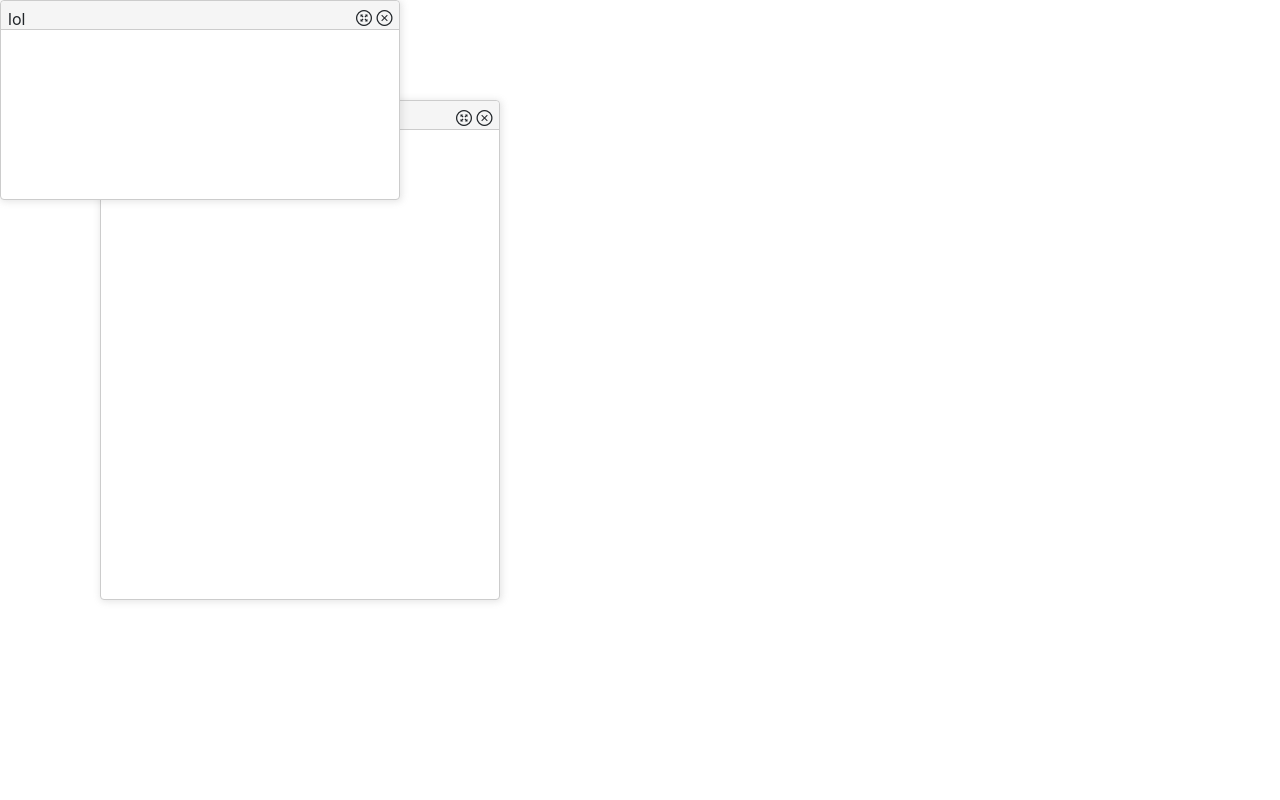
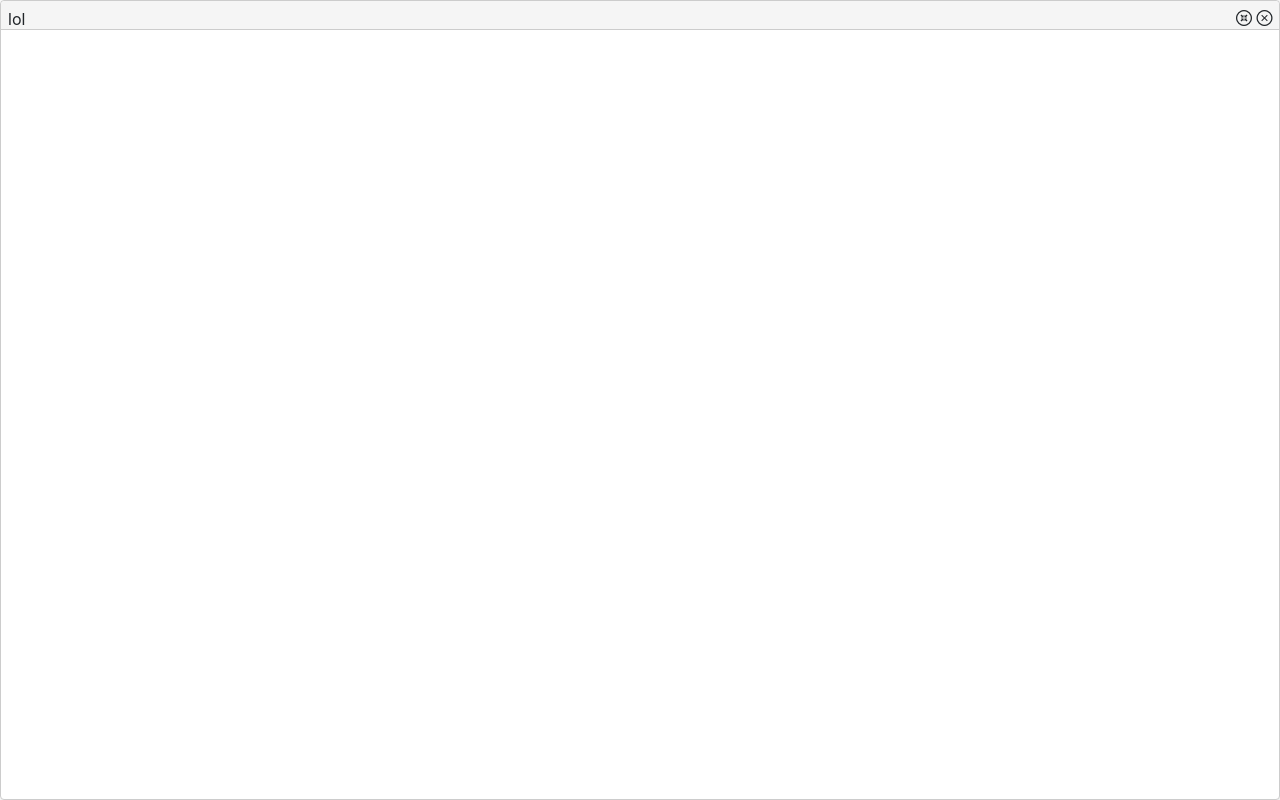
Before and after one commit to acjim/angular-html-window, a website: page demo/index.html in a window 1280 px wide. Both pictures are taken after a click on the button 366 px from the left and 19 px from the top of the page. Drawn offline with nearby package versions, Linux system fonts and the light colour scheme; files that its build step writes are made by us from their sources.

Commit message:
Added maximize functionality

```diff
--- a/src/ngHtmlWindow.css
+++ b/src/ngHtmlWindow.css
@@ -19,7 +19,7 @@
     min-height: 29px;
     padding: .4em 0;
     margin-top: -29px;
-    cursor: move;
+    cursor: default;
     -webkit-touch-callout: none;
     -webkit-user-select: none;
     -khtml-user-select: none;
@@ -121,6 +121,11 @@
 
 
 /***** Fonts *****/
+
+a, a:hover, a:active, a:visited {
+    text-decoration:none;
+}
+
 @font-face {
     font-family: "custom-icon-font";
     src:url("fonts/custom-icon-font.eot");
--- a/src/ngHtmlWindow.html
+++ b/src/ngHtmlWindow.html
@@ -3,7 +3,9 @@
         <span class="ng-window-title">{{title}}</span>
         <div class="ng-window-actions">
             <a role="button">
-                <span class="ng-window-icon ng-window-maximize"></span>
+                <span id="ng-window-maximize"
+                      ng-class="{'ng-window-icon ng-window-maximize': !maximized, 'ng-window-icon ng-window-contract': maximized }">
+                </span>
             </a>
             <a role="button">
                 <span class="ng-window-icon ng-window-close"></span>
--- a/src/ngHtmlWindow.js
+++ b/src/ngHtmlWindow.js
@@ -41,7 +41,8 @@
                     NG_WINDOW_TITLEBAR = ".ng-window-titlebar",
                     NG_WINDOW_CONTENT = ".ng-window-content",
                     NG_WINDOW_RESIZEHANDLES = ".ng-window-resize",
-                    NG_WINDOW_MAXIMIZE = ".ng-window-maximize",
+                    NG_WINDOW_MAXIMIZE = "#ng-window-maximize",
+                    NG_WINDOW_RESTORE = ".ng-window-contract",
                     NG_WINDOW_CLOSE = ".ng-window-close";
 
                 var smoothValue = 3,
@@ -81,9 +82,10 @@
                     // Get references to window elements
                     this.appendTo = this.options.appendTo;
                     this.wndElement = element;
-                    this.titleBar = angular.element(element[0].querySelectorAll(NG_WINDOW_TITLEBAR));
+                    this.titleBar = angular.element(element[0].querySelector(NG_WINDOW_TITLEBAR));
                     this.resizeHandles = angular.element(element[0].querySelectorAll(NG_WINDOW_RESIZEHANDLES));
-                    this.closeButton = angular.element(element[0].querySelectorAll(NG_WINDOW_CLOSE));
+                    this.maximizeButton = angular.element(element[0].querySelector(NG_WINDOW_MAXIMIZE));
+                    this.closeButton = angular.element(element[0].querySelector(NG_WINDOW_CLOSE));
 
                     // Add event listeners
                     this.appendTo.bind('mousemove', this.events.mousemove.bind(this));
@@ -91,12 +93,13 @@
                     this.titleBar.bind('mousedown', this.events.title_mousedown.bind(this));
                     this.closeButton.bind('click', this.events.close.bind(this));
                     this.wndElement.bind('mousedown', this.events.wnd_mousedown.bind(this));
+                    this.maximizeButton.bind('click', this.events.maximize.bind(this));
 
+                    //Add resize listeners
                     for (var i = 0; i < this.resizeHandles.length; i++) {
                         angular.element(this.resizeHandles[i])
                             .bind('mousedown', this.events.resize_handler_mousedown.bind(this));
                     }
-
 
 
                     // Dimensions
@@ -115,6 +118,7 @@
 
                     // Properties
                     this.resizable = this.options.resizable;
+                    this.movable = true;
 
                 };
 
@@ -123,7 +127,6 @@
                     _resizing: null,
                     _moving: null,
                     _restore: null,
-                    self: this,
 
                     events: {
                         wnd_mousedown: function(event) {
@@ -155,10 +158,12 @@
                         },
                         title_mousedown: function(e) {
 
-                            this._moving = this.toLocal({
-                                x: event.pageX,
-                                y: event.pageY
-                            });
+                            if (this.movable) {
+                                this._moving = this.toLocal({
+                                    x: event.pageX,
+                                    y: event.pageY
+                                });
+                            }
 
                             e.preventDefault();
                         },
@@ -238,6 +243,15 @@
                             this._moving && this._stopMove();
                             this._resizing && this._stopResize();
                         },
+                        maximize: function(event) {
+
+                            if(this.active) {
+                                this.maximized = !this.maximized;
+                                $scope.$apply(function() {
+                                    $scope.maximized;
+                                });
+                            }
+                        },
                         close: function(event) {
                             var options = this.options;
 
@@ -291,9 +305,16 @@
                         return parseInt(this.wndElement.css('top'), 10);
                     },
                     set resizable(value) {
-                        this._resizable = !!value;
+
+                        if (value) {
+                            this.resizeHandles.css('display', '');
+                        } else {
+                            //Remove resize listeners
+                            this.resizeHandles.css('display', 'none');
+                        }
+
+                        this._resizable = value;
                     },
-
                     get resizable() {
                         return this._resizable;
                     },
@@ -304,7 +325,7 @@
                         return this.title;
                     },
                     set active(value) {
-                        if(value) {
+                        if(value) { //TODO: remove active from other windows (--> windowManagerService)
                             $scope.$broadcast('ngWindow.active', this);
                             this.wndElement.addClass('active');
                             this.wndElement.removeClass('inactive');
@@ -314,23 +335,90 @@
                             this.wndElement.removeClass('active');
                             this.wndElement.addClass('inactive');
                         }
+
+                        this._active = value
+
                     },
                     get active() {
-                        return this.active;
+                        return this._active;
                     },
                     set z(value) {
                         this.wndElement.css('z-index', value);
+                        this._z = value;
                     },
                     get z() {
-                        return this.z;
+                        return this._z;
                     },
                     focus: function() {
                         this.active = true;
                         return this;
                     },
-
                     blur: function() {
                         this.active = false;
+                        return this;
+                    },
+                    get maximized() {
+                        return this._maximized;
+                    },
+                    set maximized(value) {
+
+                        var appendTo = this.appendTo[0];
+
+                        if(value) {
+
+                            this._restore = this.stamp();
+
+                            this.movable = !value;
+                            this.resizable = !value;
+
+                            this.move(0,0);
+                            this.resize(appendTo.offsetWidth, appendTo.offsetHeight);
+
+                        } else {
+
+                            if (this._restore) {
+                                var position = this._restore.position,
+                                    size = this._restore.size;
+
+                                this.movable = this._restore.movable;
+                                this.resizable = this._restore.resizable;
+
+                                this.move(position.x, position.y);
+                                this.resize(size.width, size.height);
+                            }
+
+                        }
+                        this._maximized = $scope.maximized = value;
+
+                    },
+                    get movable() {
+                        return this._movable;
+                    },
+                    set movable(value) {
+                        if (value) {
+                            this.titleBar.css('cursor', 'move');
+                        } else {
+                            this.titleBar.css('cursor', '');
+                        }
+                        this._movable = value;
+                    },
+                    stamp: function() {
+                        return {
+                            position: {
+                                x: this.x,
+                                y: this.y
+                            },
+                            size: {
+                                width: this.width,
+                                height: this.height
+                            },
+                            movable: this.movable,
+                            resizable: this.resizable
+                        };
+                    },
+                    resize: function(w, h) {
+                        this.width = w;
+                        this.height = h;
                         return this;
                     },
                     move: function(x, y) {
@@ -350,7 +438,7 @@
 
                 };
 
-                $scope.window = new Window($scope.options);
+                $scope.wnd = new Window($scope.options);
 
             }
         };
```
